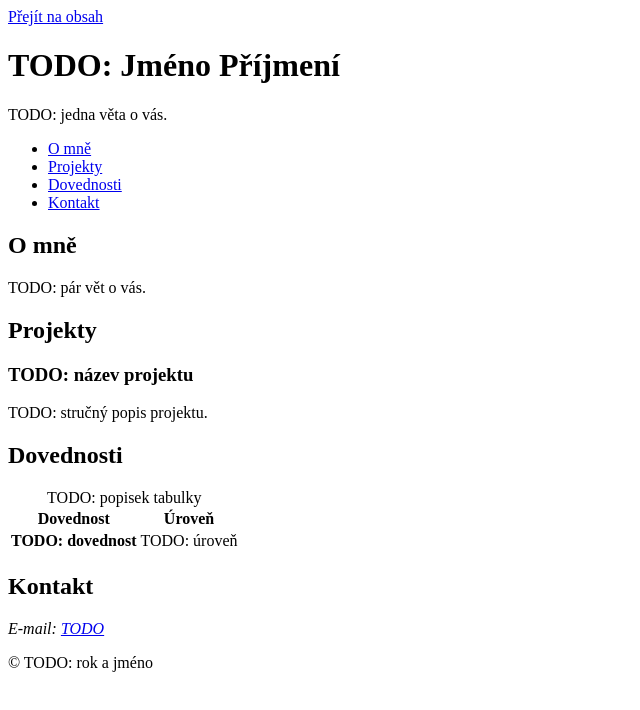
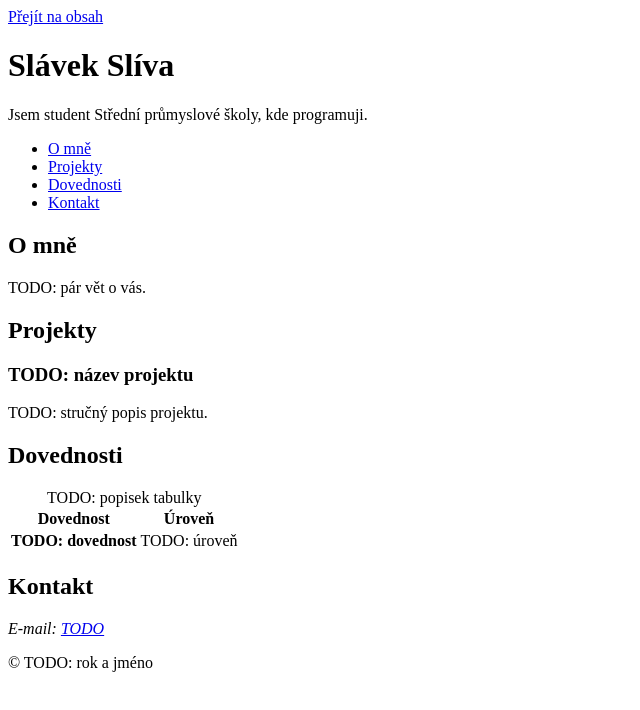
Before and after one commit to SlivaSlavek/osobni-stranka, a plain HTML site: page index.html in a window 1280 px wide. Shown: the whole page, without its empty margins (0-640 px from the left). Drawn offline with Linux system fonts and the light colour scheme; files that its build step writes are made by us from their sources.

Commit message:
feat: Přidán název s jménem a přijmením

```diff
--- a/index.html
+++ b/index.html
@@ -5,15 +5,15 @@
   <meta name="viewport" content="width=device-width, initial-scale=1">
   <!-- TODO (tmavý režim): po přidání tmavého schématu změňte content na "light dark" -->
   <meta name="color-scheme" content="light">
-  <title>TODO: Jméno Příjmení – osobní stránka</title>
+  <title>Slávek Slíva – osobní stránka</title>
   <link rel="stylesheet" href="css/style.css">
 </head>
 <body>
   <a class="skip-link" href="#obsah">Přejít na obsah</a>
 
   <header class="site-header">
-    <h1>TODO: Jméno Příjmení</h1>
-    <p>TODO: jedna věta o vás.</p>
+    <h1>Slávek Slíva</h1>
+    <p>Jsem student Střední průmyslové školy, kde programuji.</p>
     <nav aria-label="Hlavní navigace">
       <ul>
         <li><a href="#o-mne">O mně</a></li>
```
